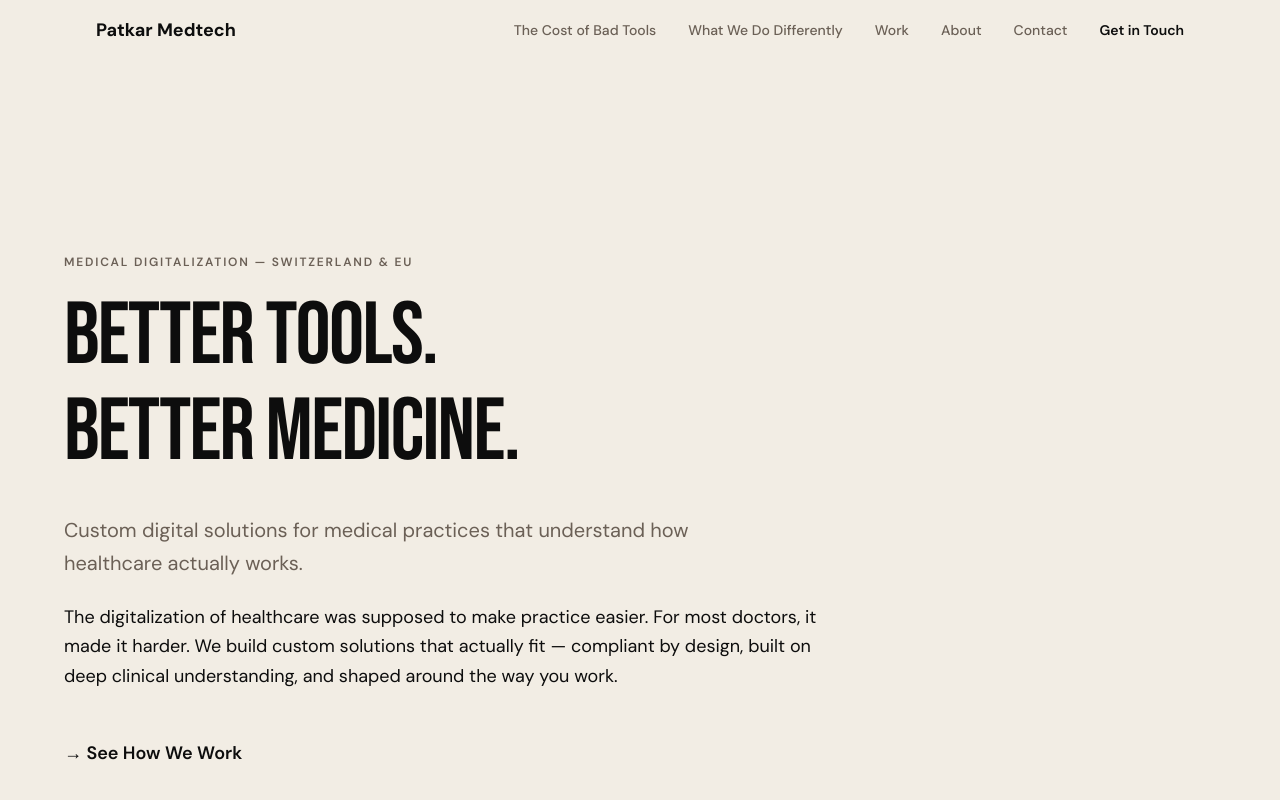
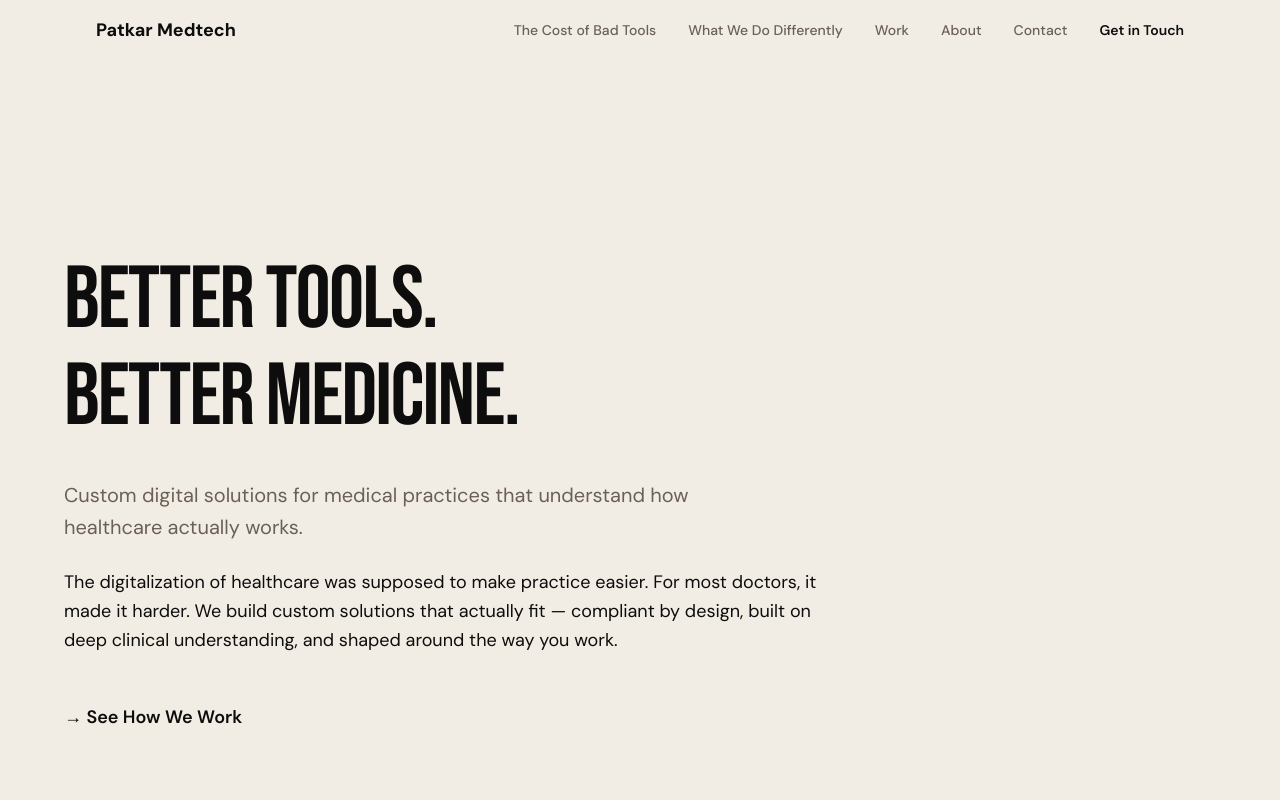
Before and after one commit to nitishspatkar/patkar-medtech-web, a Next.js app: page / in a window 1280 px wide. Shown: the top 800 px of the page. Built offline with nearby package versions, Linux system fonts and the light colour scheme.

Commit message:
feat: remove eyebrow text from Hero section
Update Hero section heading for cleaner presentation.

```diff
--- a/components/HeroSection.tsx
+++ b/components/HeroSection.tsx
@@ -7,8 +7,6 @@ export function HeroSection() {
       className="relative bg-cream px-4 py-20 sm:px-6 sm:py-32 lg:px-8 lg:py-48"
     >
       <div className="mx-auto max-w-6xl">
-        <div className="eyebrow">Medical Digitalization — Switzerland & EU</div>
-
         <h1 className="heading-display mb-8 max-w-4xl">
           BETTER TOOLS.<br />
           BETTER MEDICINE.
```
